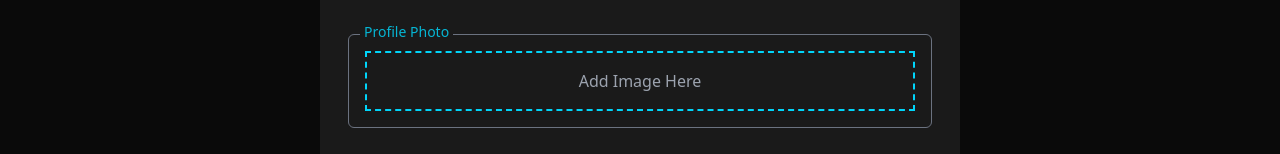
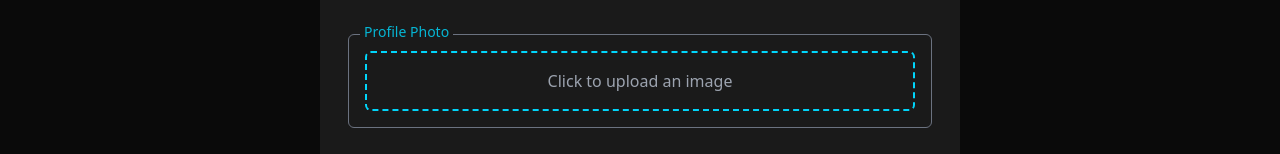
Before and after one commit to Virendra9824/LinkUp, a React (Create React App) app in the folder Frontend/: page /signup in a window 1280 px wide. Shown: the part 324-478 px from the top of the page. Built offline with nearby package versions, Linux system fonts and the light colour scheme.

Commit message:
Updated the form to handle Image Upload

```diff
--- a/Frontend/src/components/forms/RegisterUpdateForm.jsx
+++ b/Frontend/src/components/forms/RegisterUpdateForm.jsx
@@ -2,6 +2,7 @@ import React, { useState } from "react";
 import { LuEye } from "react-icons/lu";
 import { LuEyeOff } from "react-icons/lu";
 import { Link } from "react-router-dom";
+import ImageUploader from "../common/ImageUploader";
 
 export default function RegisterUpdateForm(props) {
   const { isUpdateForm } = props;
@@ -170,8 +171,10 @@ export default function RegisterUpdateForm(props) {
             Profile Photo
           </label>
           <div className="border rounded-md flex items-center justify-center border-gray-500 ">
-            <div className="m-4 p-4 w-full border-2 border-dashed border-[#00D5FA] text-center text-gray-400">
-              Add Image Here
+            <div className="m-4 w-full rounded-md border-2 border-dashed border-[#00D5FA] text-center text-gray-400">
+              <ImageUploader
+                thumbnailLink={props?.isUpdateForm ? props.profilePic : null}
+              />
             </div>
           </div>
         </div>
```
